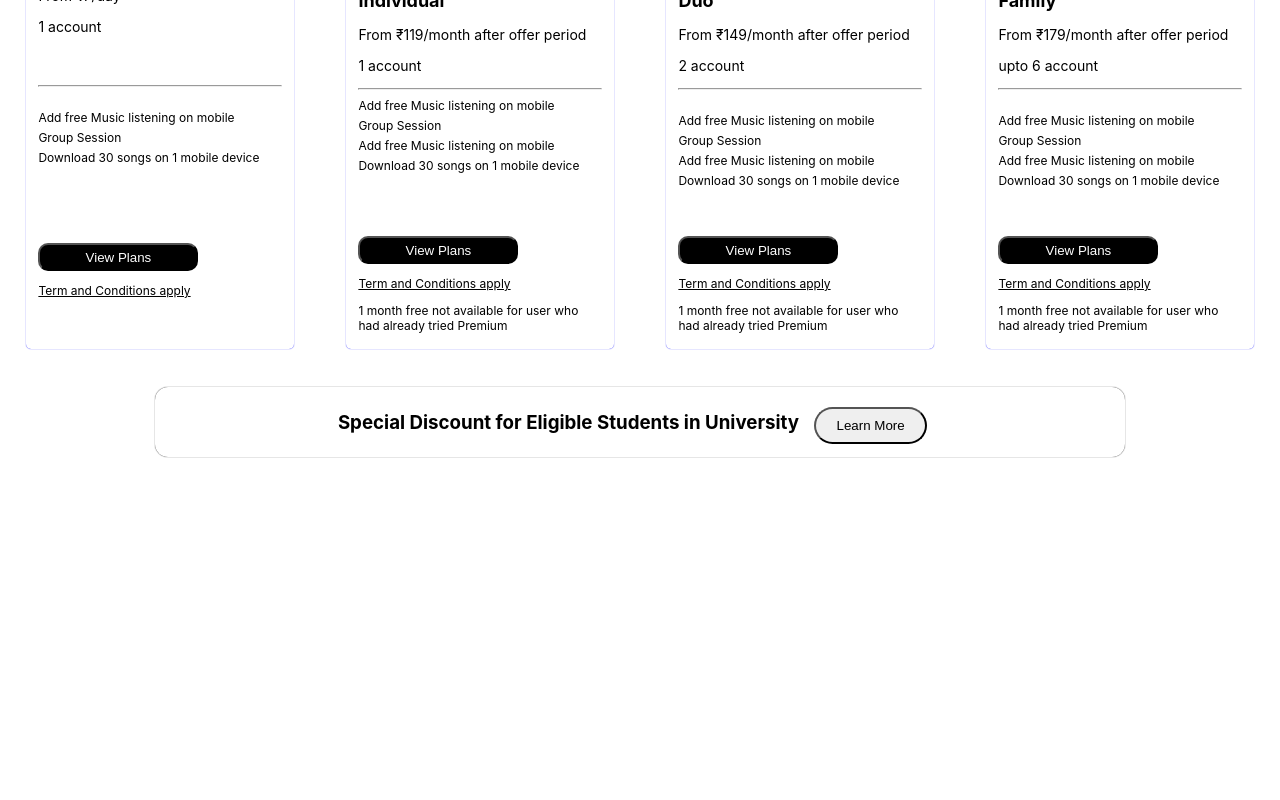
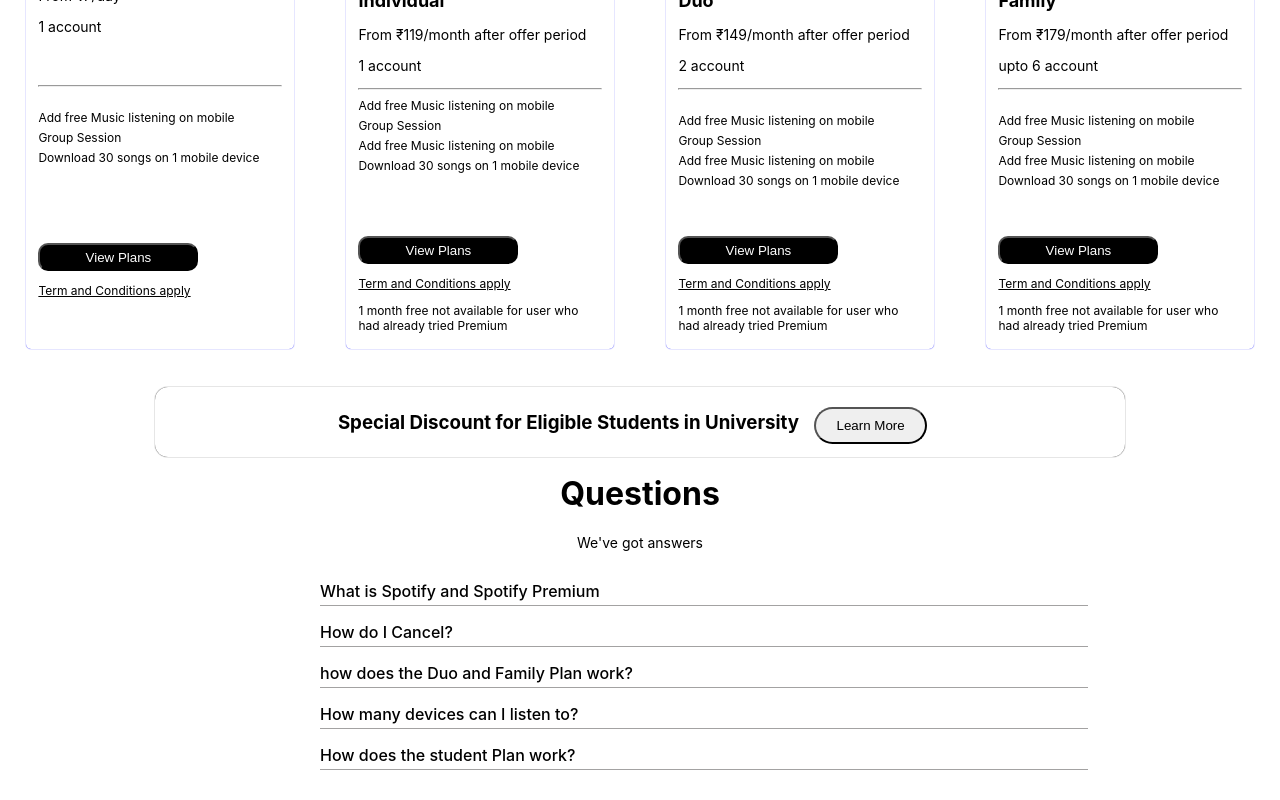
Before and after one commit to Rita-cedcoss/React_functional_component, a React (Create React App) app: page / in a window 1280 px wide. Shown: the part 1661-2461 px from the top of the page. Before the commit the page ends 2134 px from the top, so only its background shows below. Built offline with nearby package versions, Linux system fonts and the light colour scheme.

Commit message:
component task5 completed

```diff
--- a/src/App.js
+++ b/src/App.js
@@ -4,6 +4,7 @@
 import Component2 from './Spotify/Component2';
 import Component3 from './Spotify/Component3';
 import Component4 from './Spotify/Component4';
+import Component5 from './Spotify/Component5';
 function App() {
   return (
    <>
@@ -11,6 +12,7 @@
     <Component2></Component2>
     <Component3></Component3>
     <Component4></Component4>
+    <Component5></Component5>
    </>
   );
 }
--- a/src/Spotify/Component.css
+++ b/src/Spotify/Component.css
@@ -265,3 +265,35 @@
     padding: 5px;
     box-shadow: 0px 0px 1px 0px black;
 }
+#component5
+{
+    height: 400px;
+    width: 100%;
+    background-color:white;
+    margin-top: 20%;
+}
+#comp5outer
+{
+    height: 100%;
+    width: 100%;
+    background-color: white;
+    text-align: center;
+
+}
+#paraico{
+    height: 10%;
+    width: 60%;
+    border-bottom: 1px solid rgb(163, 162, 162);
+    margin-left: 25%;
+}
+#paraico>div{
+    height: 100%;
+    width: 100%;
+    display: flex;
+
+    justify-content: space-between;
+}
+#paraico>div>p{
+    font-size: 1rem;
+    font-weight: 500;
+}
--- /dev/null
+++ b/src/Spotify/Component5.js
@@ -0,0 +1,28 @@
+import React from 'react'
+export default function Component5() {
+  return (
+    <div id="component5">
+         <div id="comp5outer">
+          <h1>Questions</h1>
+          <p>We've got answers</p>
+         <div id="paraico">
+          <div><p>What is Spotify and Spotify Premium </p><p class="favico"><i class='fas fa-angle-down faico' style={{fontSize:"16px"}}></i></p></div>
+          </div>
+          <div id="paraico">
+          <div><p>How do I Cancel?</p><p class="favico"><i class='fas fa-angle-down faico' style={{fontSize:"16px"}}></i></p></div>
+          </div>
+          <div id="paraico">
+          <div><p>how does the Duo and Family Plan work? </p><p class="favico"><i class='fas fa-angle-down faico' style={{fontSize:"16px"}}></i></p></div>
+          </div>
+          <div id="paraico">
+          <div><p>How many devices  can I listen to?</p><p class="favico"><i class='fas fa-angle-down faico' style={{fontSize:"16px"}}></i></p></div>
+          </div>
+          <div id="paraico">
+          <div><p>How does the student Plan work?</p><p class="favico"><i class='fas fa-angle-down faico' style={{fontSize:"16px"}}></i></p></div>
+          </div>
+
+         </div>
+
+      </div>
+  )
+}
```
